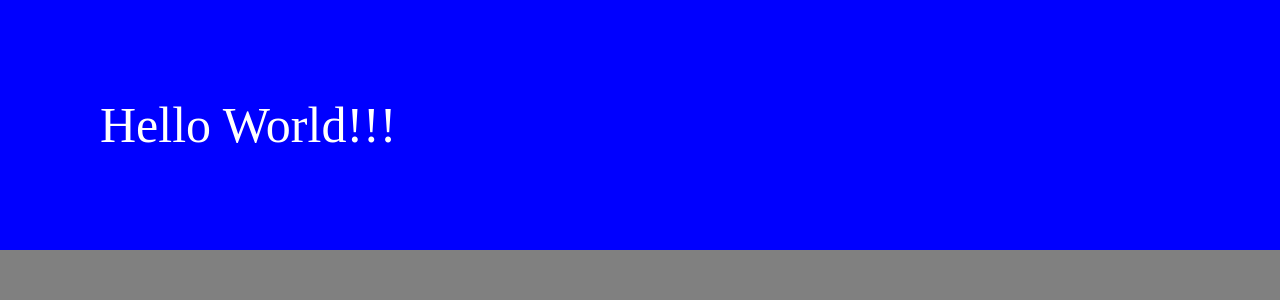
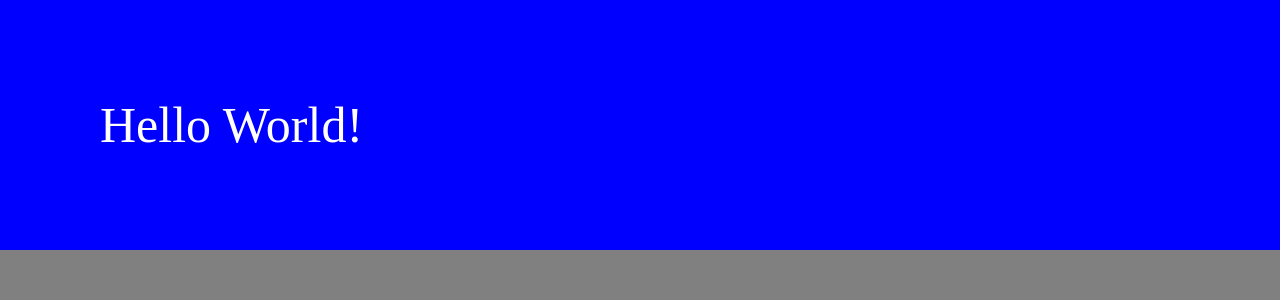
Before and after one commit to israelramosm/fullstackjs-express-react, a React app: page /#/login in a window 1280 px wide. Shown: the top 300 px of the page. Built offline with nearby package versions, Linux system fonts and the light colour scheme.

Commit message:
update files and moving App.jsx

```diff
--- a/package.json
+++ b/package.json
@@ -17,6 +17,7 @@
     "nodemon": "nodemon --watch dist/server.js --delay 2500ms ./dist/server.js",
     "watch:backEnd": "webpack --watch --mode development --config webpack.server.config.js",
     "watch:frontend": "webpack --watch --mode development --config webpack.dev.config.js",
+    "start:backEnd": "npm-run-all -p db nodemon watch:backEnd",
     "startAll": "npm-run-all -p nodemon watch:backEnd watch:frontend"
   },
   "repository": {
--- a/src/client/components/App.jsx
+++ b/src/client/App.jsx
@@ -2,6 +2,6 @@ import React, { Component } from "react";
 
 export default class App extends Component {
   render() {
-    return <div>Hello World!!!</div>;
+    return <div>Hello World!</div>;
   }
 }
--- a/src/client/index.jsx
+++ b/src/client/index.jsx
@@ -1,10 +1,9 @@
 import ReactDOM from "react-dom";
 import React from "react";
 
-import App from "./components/App";
-
 import "./styles/reset.scss"; // importing reset
 import "./styles/index.scss"; // importing global styles
+import App from "./App";
 
 // Needed for Hot Module Replacement
 if (typeof module.hot !== "undefined") {
```
Also changed, not shown: 1 other file (tests, documents, lock files or other folders).
